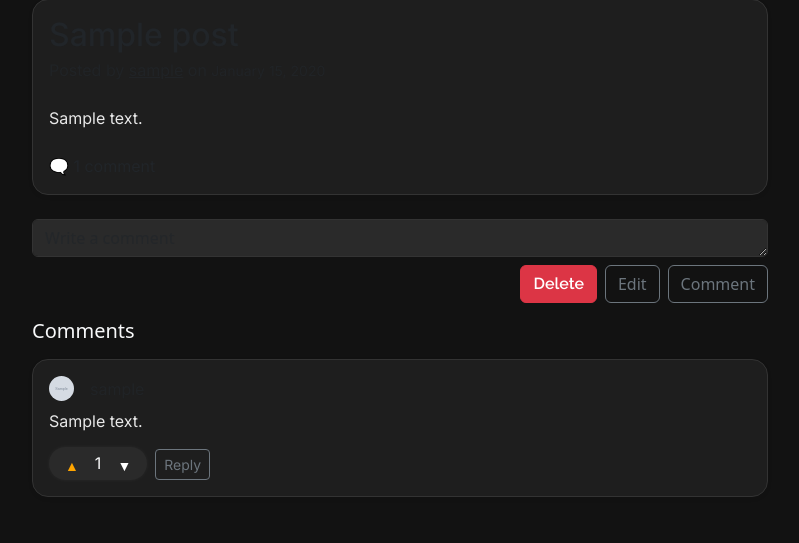
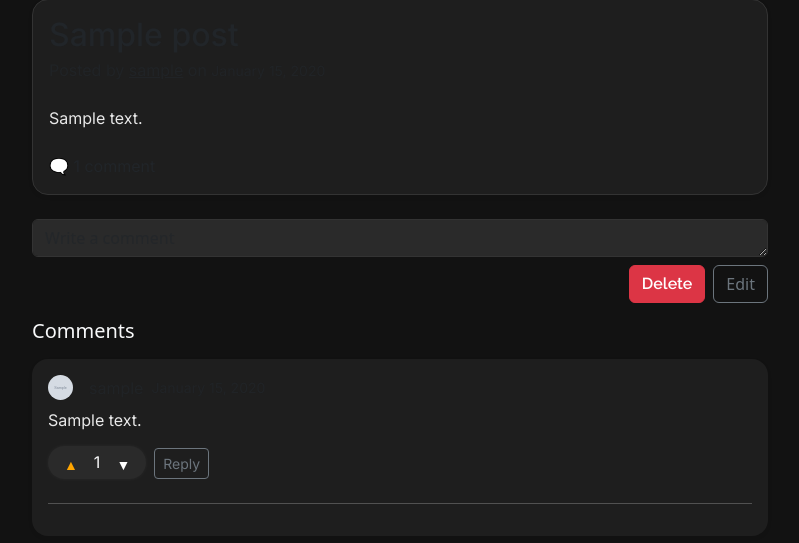
Before and after one commit to Krsmanovic-S/forum-website, a Flask app: page /post/1 in a window 1280 px wide. Shown: the part 107-650 px from the top of the page, without its empty margins (240-1039 px from the left). Run offline with Flask 3, Linux system fonts and the light colour scheme; a user stored in the database is signed in; tables that the repository leaves empty hold one stand-in row (values such as "Sample post"); grey boxes marked "Sample" are stand-in pictures; some libraries are stand-ins or nearby versions.

Commit message:
Textarea Modifications, Comment Styling, Comment Dates

```diff
--- a/database_classes.py
+++ b/database_classes.py
@@ -85,6 +85,7 @@ class Comment(db.Model):
     post_id: Mapped[int] = mapped_column(Integer, db.ForeignKey("forum_posts.id"))
     parent_comment_id: Mapped[int] = mapped_column(Integer, db.ForeignKey("comments.id"), nullable=True)
     text: Mapped[str] = mapped_column(Text, nullable=False)
+    date: Mapped[datetime] = mapped_column(DateTime, default=datetime.now)
 
     comment_author = relationship("User", back_populates="comments")
     parent_post = relationship("ForumPost", back_populates="comments")
--- a/static/css/styles.css
+++ b/static/css/styles.css
@@ -109,6 +109,9 @@ h1, h2, h3, h4, h5, p {
     background-color: var(--button-color);
     border-color: var(--button-color);
 }
+.text-area-button {
+    bottom: 8px; right: 8px; display: none;
+}
 
 .category-label {
     color: white;
@@ -195,6 +198,15 @@ h1, h2, h3, h4, h5, p {
     color:var(--primary-text-color);
     position: relative !important;
 }
+.comment-card {
+    background-color: var(--primary-color) !important;
+    border-radius: 1rem !important;
+    color:var(--primary-text-color);
+    position: relative !important;
+}
+.comment-card-border {
+    border-bottom: 1px solid var(--border-color) !important;
+}
 
 
 .icon-square {
--- a/static/js/custom_javascript.js
+++ b/static/js/custom_javascript.js
@@ -7,3 +7,26 @@ document.querySelectorAll('.reply-toggle-button').forEach(btn => {
       else form.style.display = 'block';
     });
 });
+
+/* Expand text-area element and show the button in its corner */
+document.querySelectorAll('.expand-on-focus').forEach(textarea => {
+  textarea.addEventListener('focus', () => {
+    textarea.rows = 2;
+
+    const submitButton = textarea.closest('form').querySelector('button[type="submit"]');
+    if (submitButton) {
+      submitButton.style.display = 'block';
+    }
+  });
+
+  textarea.addEventListener('blur', () => {
+    if (!textarea.value.trim()) {
+      textarea.rows = 1;
+
+      const submitButton = textarea.closest('form').querySelector('button[type="submit"]');
+      if (submitButton) {
+        submitButton.style.display = 'none';
+      }
+    }
+  });
+});
--- a/templates/comment.html
+++ b/templates/comment.html
@@ -1,5 +1,5 @@
 {% macro render_comment(comment, indent=0, user_votes=None, current_user=None) %}
-<div id="redirect-{{ comment.id }}" class="mb-3 ms-{{ indent }} shadow-sm post-card mt-3">
+<div id="redirect-{{ comment.id }}" class="ms-{{ indent }} shadow-sm comment-card mt-3">
   <div class="card-body p-3">
     <span class="d-flex align-items-center mb-2">
       <img src="{{ url_for('static', filename='assets/profile_images/' + comment.comment_author.username + '.png') }}"
@@ -9,6 +9,7 @@
          href="{{ url_for('profile', profile_username=comment.comment_author.username) }}">
         {{ comment.comment_author.username }}
       </a>
+      <small class="text-muted">{{ comment.date.strftime('%B %d, %Y') }}</small>
     </span>
 
     <p class="mb-1">{{ comment.text }}</p>
@@ -46,17 +47,23 @@
 
     <!-- Reply Form -->
     {% if current_user.is_authenticated %}
-    <form method="POST" class="mt-3" action="{{ url_for('reply_comment', post_id=comment.parent_post.id, parent_comment_id=comment.id) }}"
-          style="display:none;" id="reply-form-{{ comment.id }}">
-      <div class="mb-3">
-        <textarea class="form-control input-form" name="text" rows="1" placeholder="Reply..." required style="text-align: left;"></textarea>
-      </div>
-      <div class="d-flex justify-content-end" style="display: none;">
-        <button type="submit" class="btn btn-outline-secondary">Reply</button>
-      </div>
-    </form>
+    <div class="position-relative">
+      <form method="POST" class="mt-3" action="{{ url_for('reply_comment', post_id=comment.parent_post.id, parent_comment_id=comment.id) }}"
+            style="display:none;" id="reply-form-{{ comment.id }}">
+
+        <textarea class="form-control input-form expand-on-focus" style="text-align: left;"
+            name="text" rows="2" placeholder="Reply..." required
+            data-comment-id="{{ comment.id }}"></textarea>
+
+        <button type="submit" class="btn btn-outline-secondary btn-sm position-absolute"
+                id="submit-btn-{{ comment.id }}" style="bottom: 8px; right: 8px; display: none;">
+            Reply
+        </button>
+      </form>
+    </div>
     {% endif %}
 
+    <hr class="mt-4"></hr>
     <!--  Replies -->
     {% for reply in comment.replies %}
       {{ render_comment(reply, indent + 1, user_votes, current_user) }}
--- a/templates/post.html
+++ b/templates/post.html
@@ -31,7 +31,7 @@
         <div class="mb-3 position-relative">
           <form id="comment-form" method="POST" action="{{ url_for('view_post', post_id=post.id) }}">
             <textarea
-              class="form-control input-form"
+              class="form-control input-form expand-on-focus"
               id="comment-textarea"
               name="comment"
               rows="1"
@@ -39,12 +39,16 @@
               style="text-align: left;"
             ></textarea>
 
+            <button type="submit" class="btn btn-outline-secondary btn-sm position-absolute"
+                    style="bottom: 14px; right: 8px; display: none;">
+              Comment
+            </button>
+
             <div id="comment-button" class="d-flex justify-content-end mt-2 gap-2">
               {% if current_user == post.author %}
               <a class="btn btn-danger" href="{{ url_for('edit_post', post_id=post.id) }}">Delete</a>
               <a class="btn btn-outline-secondary" href="{{ url_for('edit_post', post_id=post.id) }}">Edit</a>
               {% endif %}
-              <button type="submit" class="btn btn-outline-secondary">Comment</button>
             </div>
           </form>
         </div>
```
